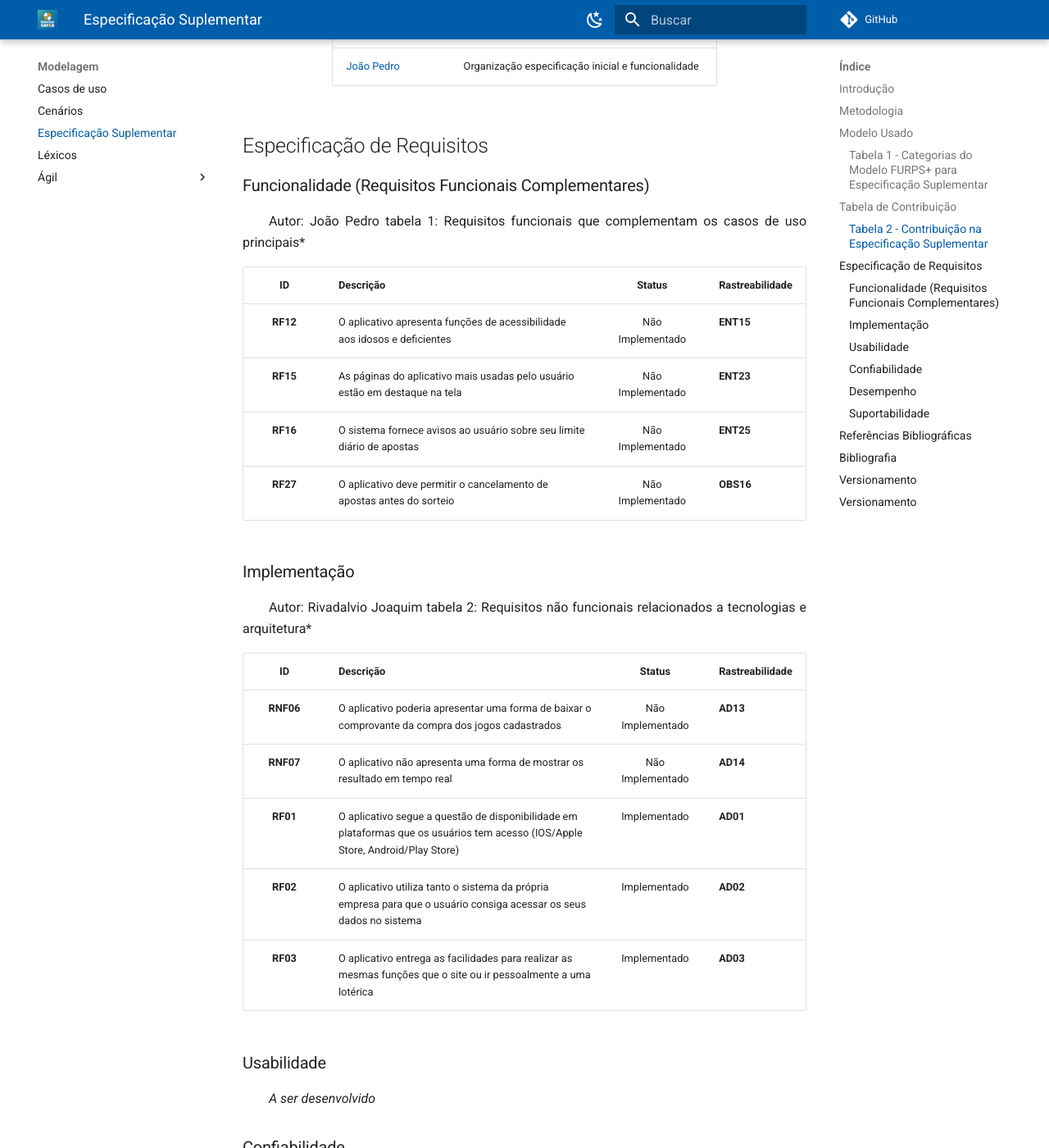
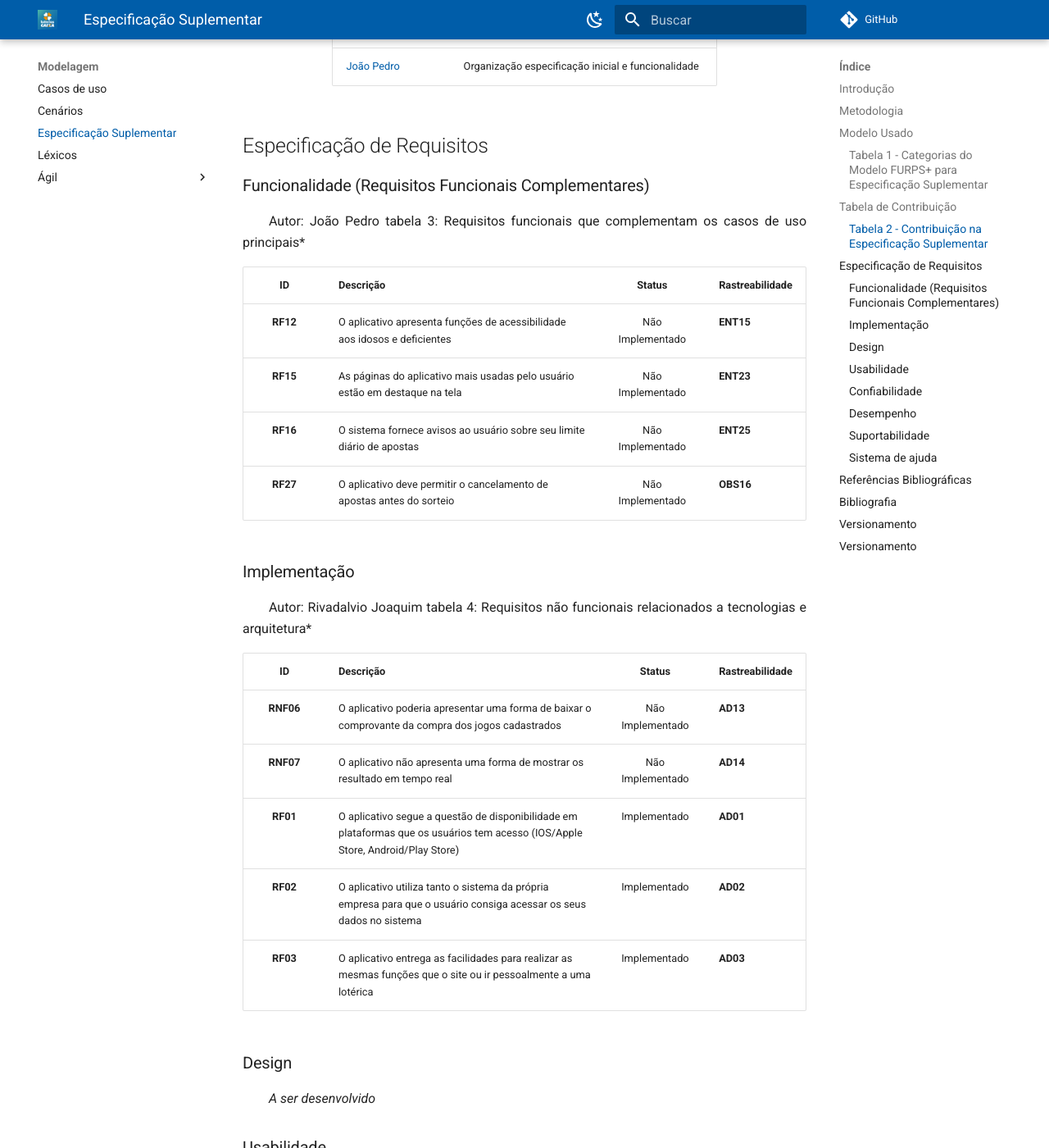
Before and after one commit to Requisitos-de-Software/2025.2-LoteriasCaixa, an MkDocs documentation site: the page built from docs/Modelagem/Especificação Suplementar.md, in a window 1280 px wide and 1400 px high, scrolled down 1230 px. Shown: the whole window at 82% size. Built offline with MkDocs 1.6.1 and Material for MkDocs 9.7.7, drawn with Linux system fonts in a browser that asks for light colours; comment, search, counter and statistics services are not loaded; some of the changed text lies outside the part shown.

Commit message:
[Continue] Finalização do corpo de texto

```diff
--- a/docs/Modelagem/Especificação Suplementar.md
+++ b/docs/Modelagem/Especificação Suplementar.md
@@ -36,7 +36,7 @@
 
 ###  Funcionalidade (Requisitos Funcionais Complementares)
 Autor: João Pedro
-tabela 1: Requisitos funcionais que complementam os casos de uso principais*
+tabela 3: Requisitos funcionais que complementam os casos de uso principais*
 
 | ID | Descrição | Status | Rastreabilidade |
 |:---:|-----------|:--------:|:---------------|
@@ -47,7 +47,7 @@
 
 ###  Implementação
 Autor: Rivadalvio Joaquim
-tabela 2: Requisitos não funcionais relacionados a tecnologias e arquitetura*
+tabela 4: Requisitos não funcionais relacionados a tecnologias e arquitetura*
 
 | ID | Descrição | Status | Rastreabilidade |
 |:---:|-----------|:--------:|:---------------|
@@ -56,6 +56,9 @@
 | **RF01** | O aplicativo segue a questão de disponibilidade em plataformas que os usuários tem acesso (IOS/Apple Store, Android/Play Store) | Implementado | **AD01** |
 | **RF02** | O aplicativo utiliza tanto o sistema da própria empresa para que o usuário consiga acessar os seus dados no sistema | Implementado | **AD02** |
 | **RF03** | O aplicativo entrega as facilidades para realizar as mesmas funções que o site ou ir pessoalmente a uma lotérica | Implementado | **AD03** |
+
+### Design
+*A ser desenvolvido*
 
 ###  Usabilidade
 *A ser desenvolvido*
@@ -67,6 +70,9 @@
 *A ser desenvolvido*
 
 ###  Suportabilidade
+*A ser desenvolvido*
+
+### Sistema de ajuda
 *A ser desenvolvido*
 
 ##  Referências Bibliográficas
```
Also changed, not shown: other parts of docs/Modelagem/Especificação Suplementar.md (+2 -3 lines).
